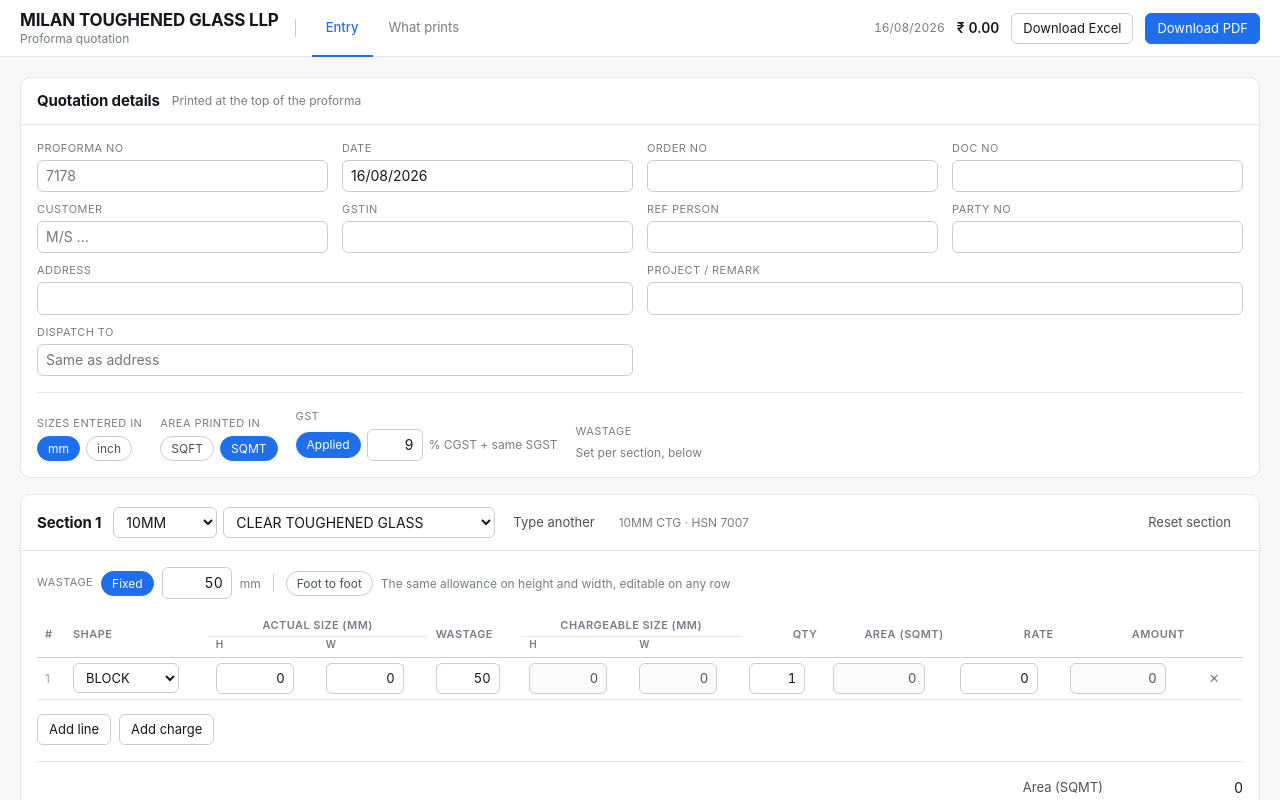
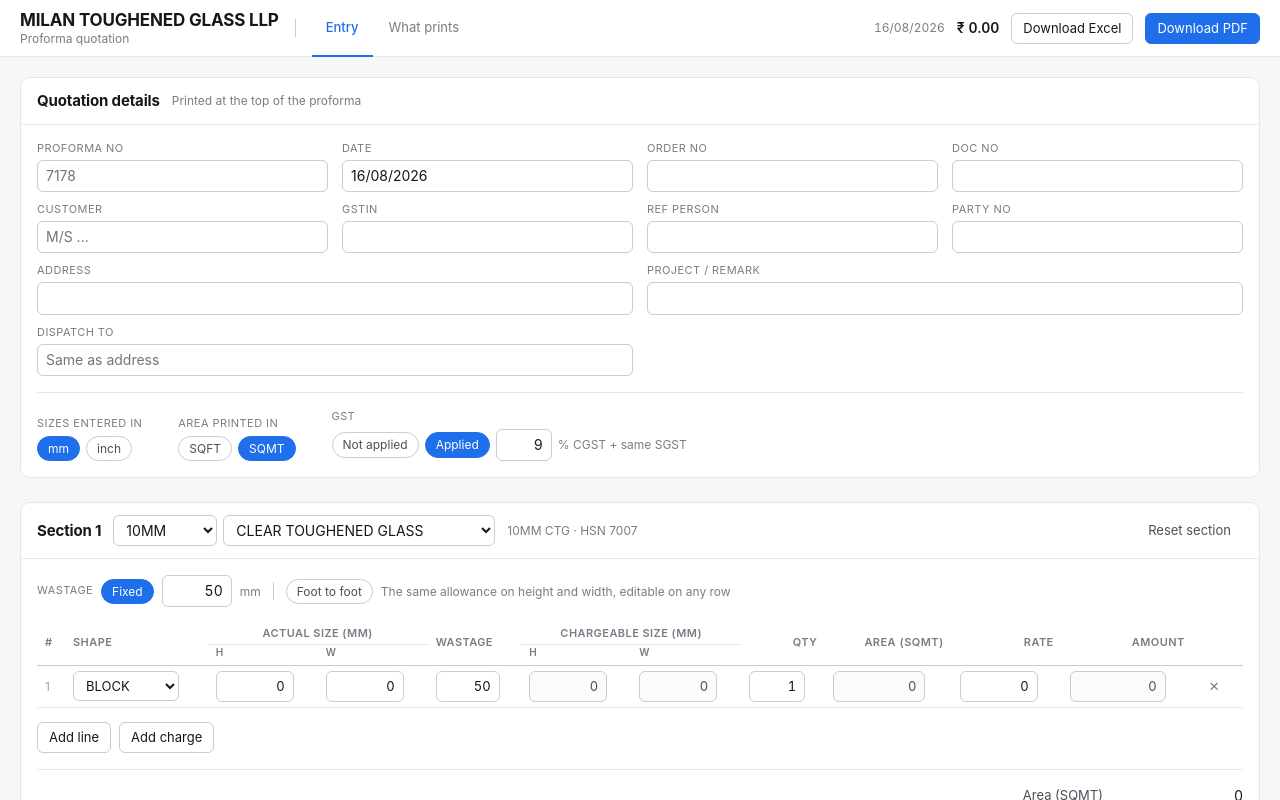
Before and after one commit to PrasanKumar93/milan, a React (Vite) app in the folder app/: page / in a window 1280 px wide. Shown: the top 800 px of the page. Built offline with nearby package versions, Linux system fonts and the light colour scheme.

Commit message:
Add custom product handling in ProductPicker

```diff
--- a/app/src/components/ProductPicker.tsx
+++ b/app/src/components/ProductPicker.tsx
@@ -1,13 +1,13 @@
-import { useState } from "react";
 import { splitProduct } from "../core/products";
-import { glassTypes, thicknesses } from "../data/masters";
-import { Button, Select, TextField } from "../ui/controls";
+import { CUSTOM_PRODUCT, glassTypes, thicknesses } from "../data/masters";
+import { Select, TextField } from "../ui/controls";
 
 /**
  * The glass for a section. Two dropdowns off the catalogue cover the ordinary
- * case; the free-text escape hatch is there because the samples contain names no
- * catalogue will ever hold, and a quote must never be blocked on a missing entry
- * (dev-plan §3.2).
+ * case, and the last entry in the glass list is the escape hatch: the samples
+ * contain names no catalogue will ever hold, and a quote must never be blocked
+ * on a missing entry (dev-plan §3.2). Nothing here is remembered — a name the
+ * catalogue does not know is a typed name, which is what puts the box on screen.
  */
 export function ProductPicker({
   product,
@@ -18,51 +18,47 @@
 }) {
   const { thickness, glassType } = splitProduct(product);
   const listed = glassTypes.some((g) => g.name === glassType);
-  const [typing, setTyping] = useState(!listed && product !== "");
 
-  // Coming back from a typed name, the two dropdowns have to land on something
-  // they can actually show, so the nearest catalogue entry is applied at once.
-  const backToList = () => {
-    setTyping(false);
-    if (!listed) {
-      const t = thicknesses.includes(thickness) ? thickness : thicknesses[0];
-      onChange(`${t} ${glassTypes[0].name}`);
+  const pick = (name: string) => {
+    if (name === CUSTOM_PRODUCT) {
+      onChange("");
+      return;
     }
+    // Coming back from a typed name, the thickness may be nothing the catalogue
+    // knows, so the nearest entry is applied rather than printing half a name.
+    const t = thicknesses.includes(thickness) ? thickness : thicknesses[0];
+    onChange(`${t} ${name}`);
   };
 
-  if (typing) {
-    return (
-      <div className="row row--tight">
+  return (
+    <div className="row row--tight">
+      {listed && (
+        <Select
+          value={thickness}
+          width={104}
+          onChange={(t) => onChange(`${t} ${glassType}`.trim())}
+          options={thicknesses.map((t) => ({ value: t, label: t }))}
+        />
+      )}
+
+      <Select
+        value={listed ? glassType : CUSTOM_PRODUCT}
+        width={272}
+        onChange={pick}
+        options={[
+          ...glassTypes.map((g) => ({ value: g.name, label: g.name })),
+          { value: CUSTOM_PRODUCT, label: "Other — type it" },
+        ]}
+      />
+
+      {!listed && (
         <TextField
           value={product}
           onChange={(v) => onChange(v.toUpperCase())}
           placeholder="Glass name as it should print"
           width={340}
         />
-        <Button variant="ghost" onClick={backToList}>
-          Pick from list
-        </Button>
-      </div>
-    );
-  }
-
-  return (
-    <div className="row row--tight">
-      <Select
-        value={thickness}
-        width={104}
-        onChange={(t) => onChange(`${t} ${glassType}`.trim())}
-        options={thicknesses.map((t) => ({ value: t, label: t }))}
-      />
-      <Select
-        value={glassType}
-        width={272}
-        onChange={(g) => onChange(`${thickness} ${g}`.trim())}
-        options={glassTypes.map((g) => ({ value: g.name, label: g.name }))}
-      />
-      <Button variant="ghost" onClick={() => setTyping(true)}>
-        Type another
-      </Button>
+      )}
     </div>
   );
 }
--- a/app/src/components/QuoteHeader.tsx
+++ b/app/src/components/QuoteHeader.tsx
@@ -2,8 +2,9 @@
 import { Field, NumberField, Pill, TextField } from "../ui/controls";
 
 /**
- * Everything printed above the first section: who the quote is for and the four
- * settings that change how the whole quote calculates. The proforma number and
+ * Everything printed above the first section: who the quote is for and the three
+ * settings that change how the whole quote calculates. Wastage is not among them;
+ * it belongs to a section, and is set there (dev-plan §2.2). The proforma number and
  * the date are plain text on purpose — the numbering follows the sheet the office
  * already keeps, and nothing here invents one (dev-plan §5).
  */
@@ -127,11 +128,12 @@
           <div className="stack">
             <span className="field__label">GST</span>
             <div className="row row--tight">
-              <Pill
-                active={quote.gstApplicable}
-                onClick={() => onChange({ gstApplicable: !quote.gstApplicable })}
-              >
-                {quote.gstApplicable ? "Applied" : "Not applied"}
+              {/* Not applied first, so that "Applied" sits beside the rate it governs. */}
+              <Pill active={!quote.gstApplicable} onClick={() => onChange({ gstApplicable: false })}>
+                Not applied
+              </Pill>
+              <Pill active={quote.gstApplicable} onClick={() => onChange({ gstApplicable: true })}>
+                Applied
               </Pill>
               <NumberField
                 value={quote.gstPct}
@@ -143,11 +145,6 @@
               <span className="muted small">% CGST + same SGST</span>
             </div>
           </div>
-
-          <div className="stack">
-            <span className="field__label">Wastage</span>
-            <span className="muted small">Set per section, below</span>
-          </div>
         </div>
       </div>
     </section>
--- a/app/src/index.css
+++ b/app/src/index.css
@@ -135,13 +135,13 @@
   padding: 20px;
   display: flex;
   flex-direction: column;
-  gap: 16px;
+  gap: 24px;
 }
 
 .panel {
   display: flex;
   flex-direction: column;
-  gap: 16px;
+  gap: 24px;
 }
 
 .card {
@@ -398,7 +398,7 @@
 .settings {
   display: flex;
   align-items: flex-end;
-  gap: 18px;
+  gap: 14px 36px;
   flex-wrap: wrap;
 }
 
```
Also changed, not shown: 2 other files (tests, documents, lock files or other folders).
